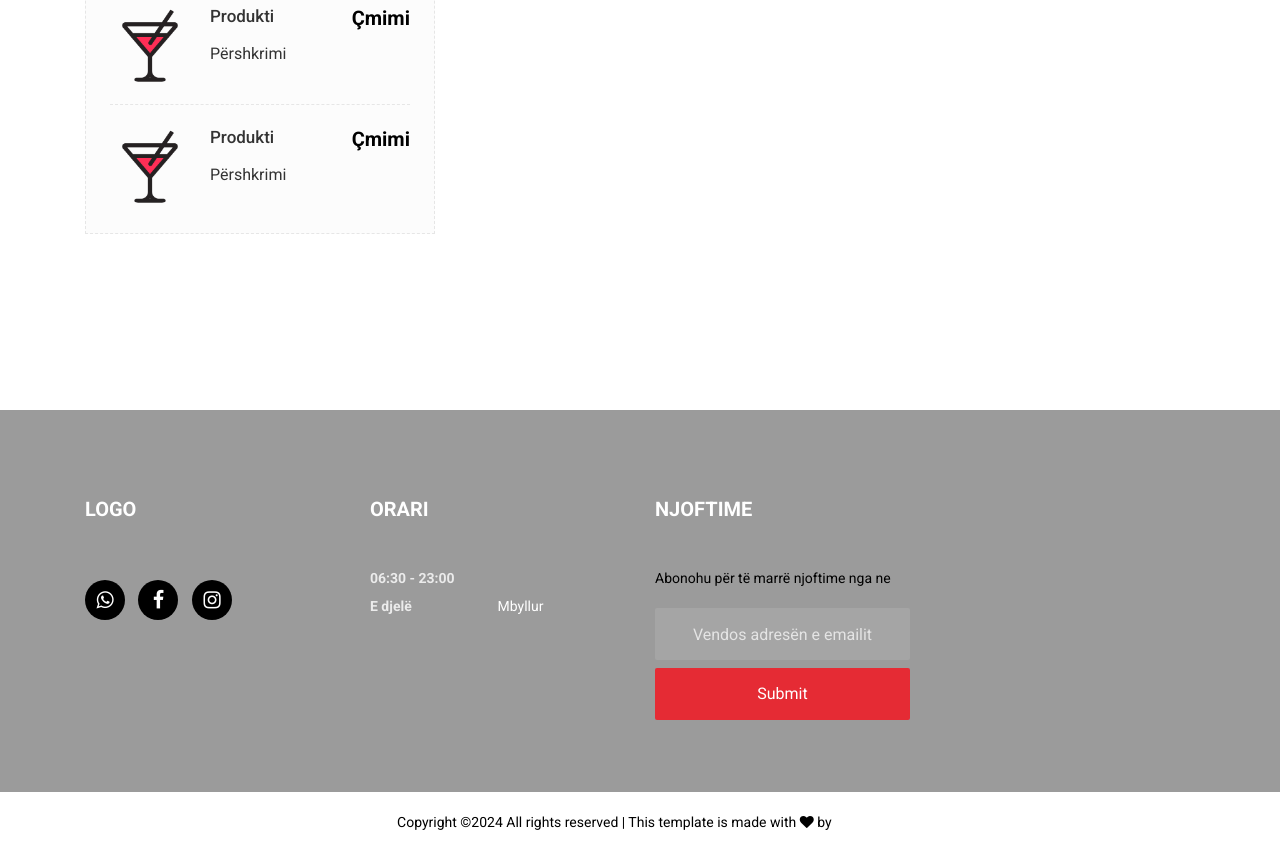
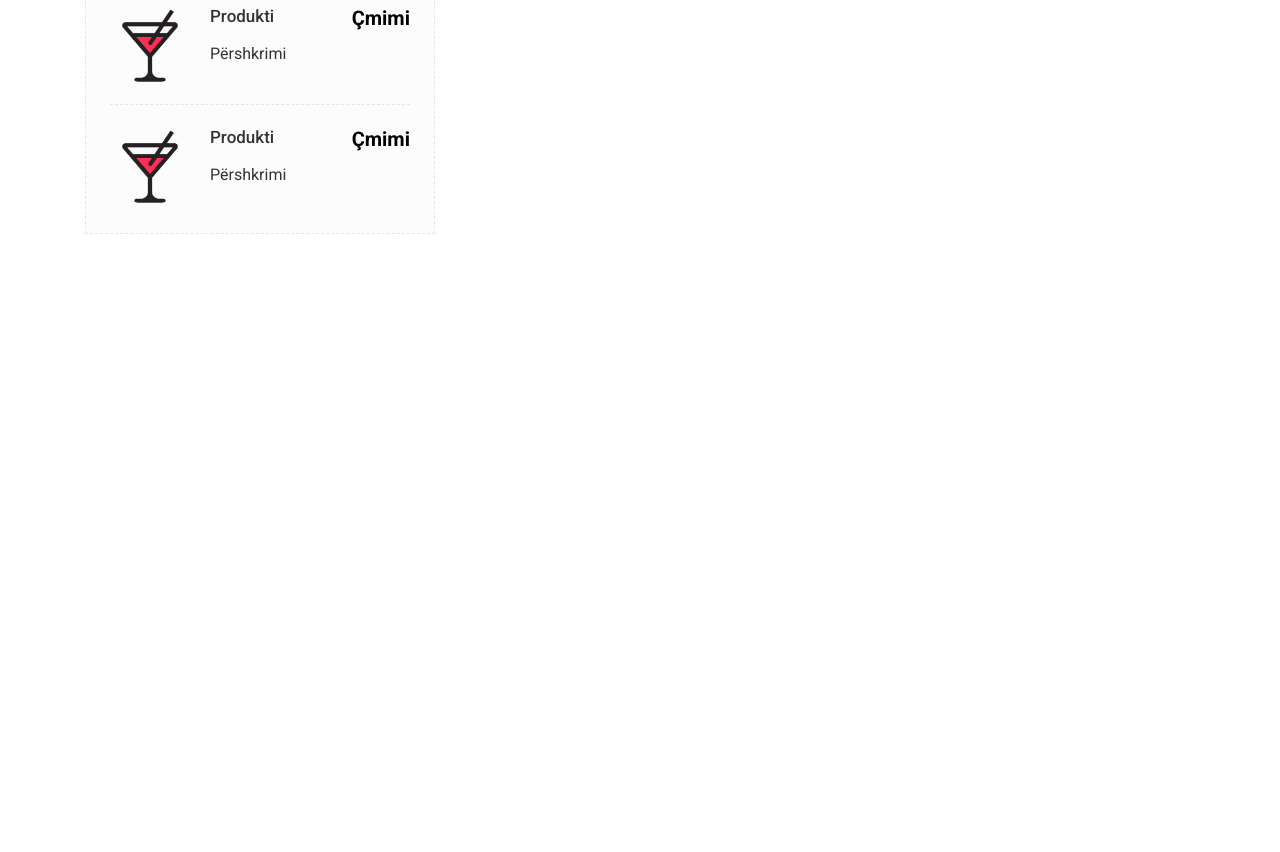
Before and after one commit to INOS-PUBLISHER/Demo-Menu, a plain HTML site: page bar.html in a window 1280 px wide. Shown: the part 1996-2848 px from the top of the page. After the commit the page ends 2406 px from the top, so only its background shows below. Drawn offline with Linux system fonts and the light colour scheme; some packages are replaced by stand-ins of ours; no server answers.

Commit message:
Update bar.html

```diff
--- a/bar.html
+++ b/bar.html
@@ -482,54 +482,6 @@
 
 </section>
 
-<footer class="ftco-footer ftco-no-pb ftco-section">
-  <div class="container">
-    <div class="row mb-5">
-      <div class="col-md-6 col-lg-3">
-        <div class="ftco-footer-widget mb-4">
-          <h2 class="ftco-heading-2">LOGO</h2>
-          <ul class="ftco-footer-social list-unstyled float-md-left float-lft mt-3">
-            <li class="ftco-animate"><a href="https://wa.me/+355683548633"><span class="fa fa-whatsapp"></span></a></li>
-            <li class="ftco-animate"><a href="#"><span class="fa fa-facebook"></span></a></li>
-            <li class="ftco-animate"><a href="#"><span class="fa fa-instagram"></span></a></li>
-          </ul>
-        </div>
-      </div>
-      <div class="col-md-6 col-lg-3">
-        <div class="ftco-footer-widget mb-4">
-          <h2 class="ftco-heading-2">Orari</h2>
-          <ul class="list-unstyled open-hours">
-            <li class="d-flex"><span>06:30 - 23:00</span></li>
-            <li class="d-flex"><span>E djelë</span><span> Mbyllur</span></li>
-          </ul>
-        </div>
-      </div>
-      <div class="col-md-6 col-lg-3">
-        <div class="ftco-footer-widget mb-4">
-          <h2 class="ftco-heading-2">Njoftime</h2>
-          <p>Abonohu për të marrë njoftime nga ne</p>
-          <form action="https://api.web3forms.com/submit" method="post" class="subscribe-form">
-            <input type="hidden" name="access_key" value="74138522-6eb8-4098-b323-6bbef72a3481">
-            <div class="form-group">
-              <input type="email" name="email" class="form-control mb-2 text-center" placeholder="Vendos adresën e emailit" required>
-              <input type="submit" id="form-submit" class="form-control submit px-3" placeholder="Dërgo">
-            </div>
-          </form>
-        </div>
-      </div>
-    </div>
-  </div>
-  <div class="container-fluid px-0 bg-primary py-3">
-    <div class="row no-gutters">
-      <div class="col-md-12 text-center">
-
-        <p class="mb-0"><!-- Link back to Colorlib can't be removed. Template is licensed under CC BY 3.0. -->
-          Copyright &copy;<script>document.write(new Date().getFullYear());</script> All rights reserved | This template is made with <i class="fa fa-heart" aria-hidden="true"></i> by <a href="https://colorlib.com" target="_blank">Colorlib</a>
-          <!-- Link back to Colorlib can't be removed. Template is licensed under CC BY 3.0. --></p>
-        </div>
-      </div>
-    </div>
-  </footer>
 
 
   <!-- loader -->
```
